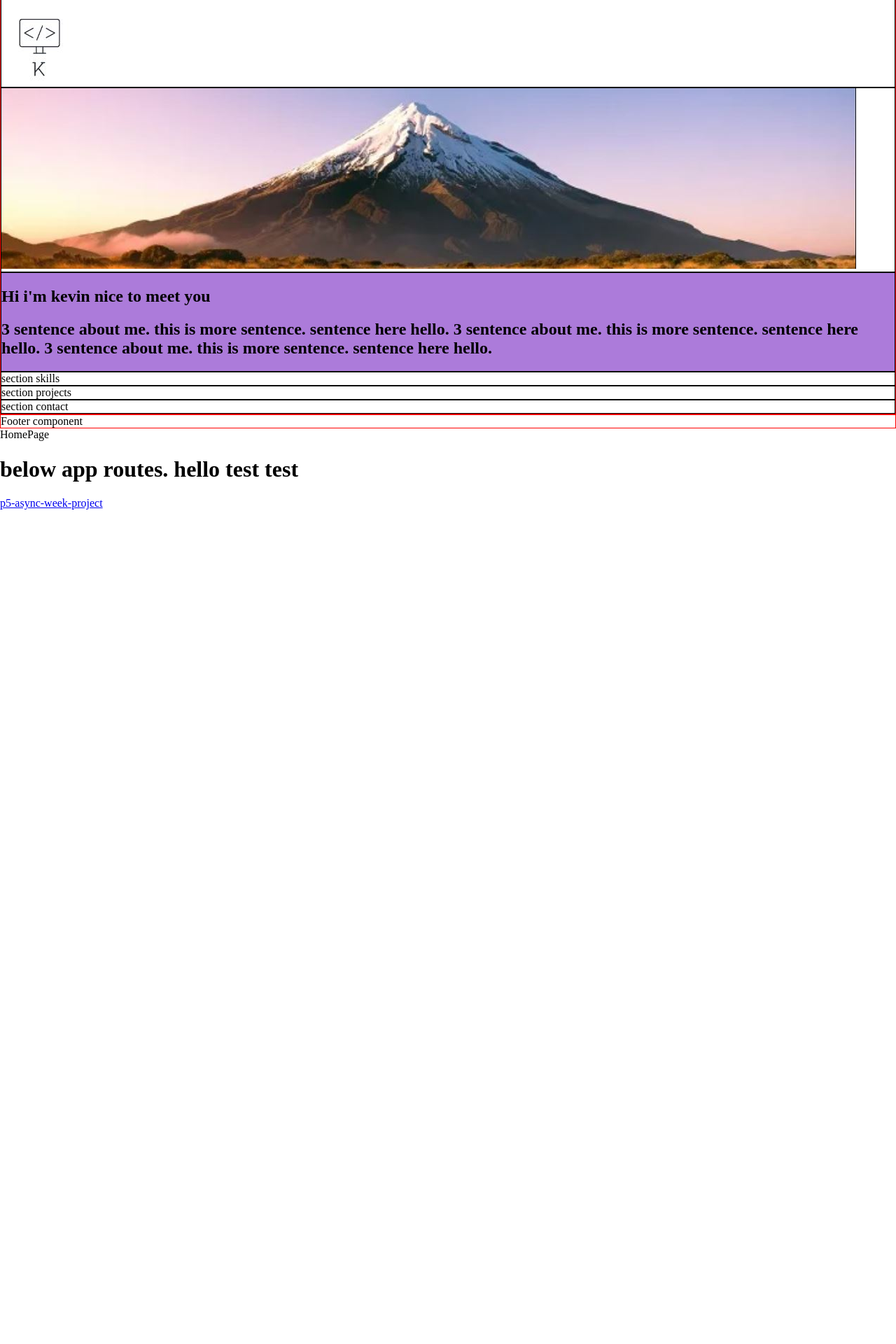
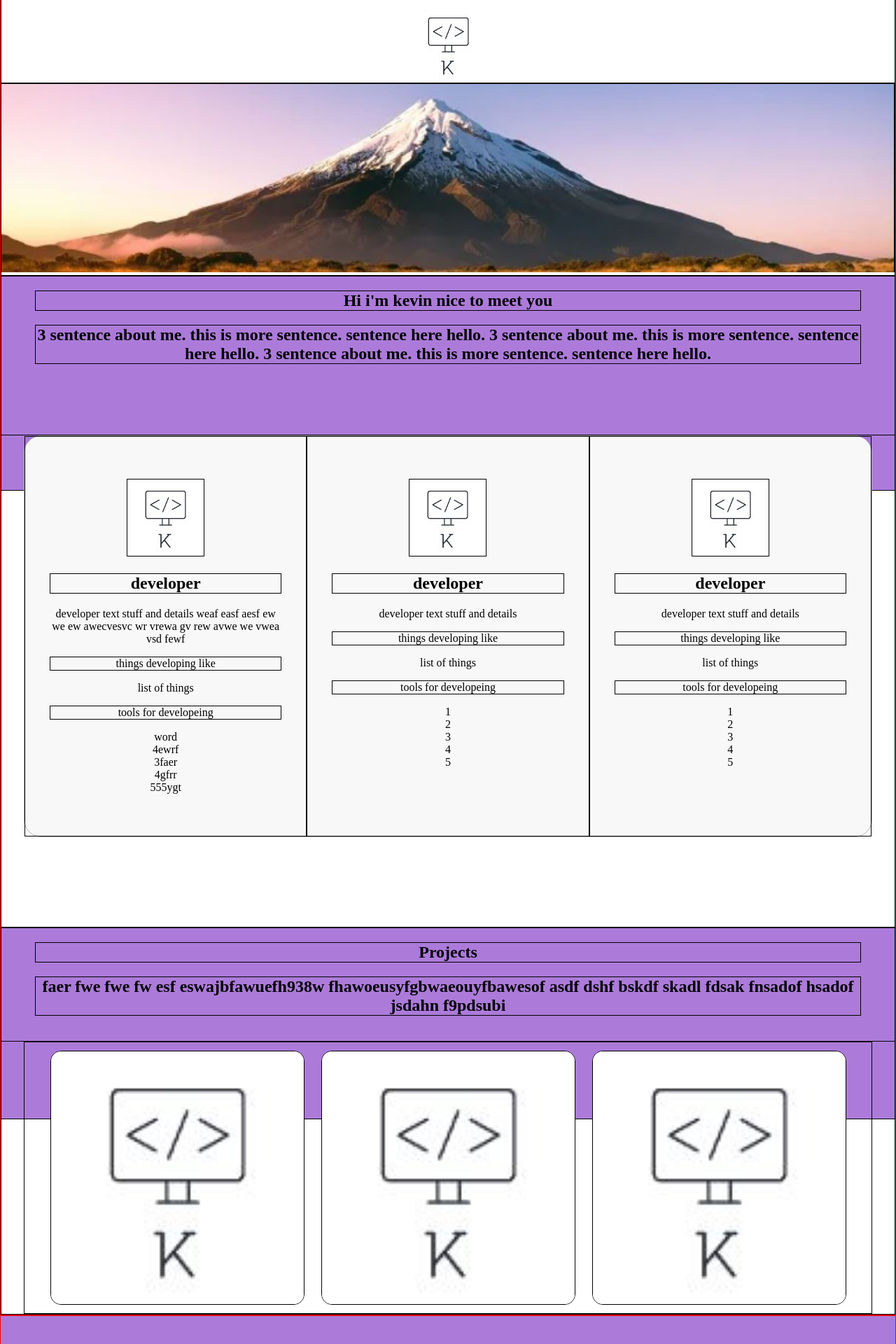
Before and after one commit to kevin-lambda/kevin-lambda.github.io, a React (Create React App) app: page / in a window 1280 px wide. Shown: the part 240-2160 px from the top of the page at 70% size. Before the commit the page ends 968 px from the top, so only its background shows below. Built offline with nearby package versions, Linux system fonts and the light colour scheme.

Commit message:
outline in place

```diff
--- a/public/style.css
+++ b/public/style.css
@@ -12,13 +12,33 @@ body {
   margin: 0rem;
 }
 
+li {
+  list-style-type: none;
+}
+
+ul {
+  margin: 0px;
+  padding: 0px;
+}
+
+/* \\\\\\\\\\\\\\\\\\\\ */
+/* \ CONTROL VARIABLES\ */
+/* \\\\\\\\\\\\\\\\\\\\ */
+
+:root {
+  --cardRadius: 25px;
+  --themeColor: rgb(172, 123, 218);
+}
+
 /* \\\\\\\\\\\\\\\\\\\\ */
 /* COMPONENT CONTAINERS */
 /* \\\\\\\\\\\\\\\\\\\\ */
 
 .comp-navbar {
   border: 1px solid rgb(255, 0, 0);
-  height: 15%;
+  /* height: 15%; */
+  display: flex;
+  justify-content: space-between;
 }
 
 .comp-main {
@@ -27,27 +47,141 @@ body {
 
 .comp-footer {
   border: 1px solid rgb(255, 0, 0);
+  background-color: var(--themeColor);
+  padding-top: 15rem;
+  padding-bottom: 3rem;
+}
+
+.footer-content {
+  border: 1px solid black;
+  text-align: center;
+}
+
+.footer-copyright {
+  padding: 1rem;
+}
+
+/* \\\\\\\\\\\\\\\\\\\\ */
+/* \\\\\\\ nav \\\\\\\\ */
+/* \\\\\\\\\\\\\\\\\\\\ */
+.nav-img {
+  border: 1px solid black;
+}
+
+.nav-button {
+  border: 1px solid black;
 }
 
 /* \\\\\\\\\\\\\\\\\\\\ */
 /* \\\ body sections \\ */
 /* \\\\\\\\\\\\\\\\\\\\ */
+
+/* \\\\\\\ HERO \\\\\\\ */
 .body-hero {
   border: 1px solid black;
+  display: flex;
+  flex-direction: column;
+  align-items: center;
 }
+
+.hero-img {
+  max-width: 200px;
+}
+
+/* \\\\\\\ SUBHERO \\\\\\\ */
+
 .body-subhero {
   border: 1px solid black;
 }
+.subhero-img {
+  min-width: 550px;
+  width: 100%;
+}
+
+/* \\\\\\\ ABOUT \\\\\\\ */
+
 .body-about {
   border: 1px solid black;
-  background-color: rgb(172, 123, 218);
+  background-color: var(--themeColor);
+  padding-bottom: 10rem;
+  padding-right: 3rem;
+  padding-left: 3rem;
 }
+
+.about1 {
+  border: 1px solid black;
+  text-align: center;
+}
+
+.about2 {
+  border: 1px solid black;
+  text-align: center;
+}
+/* \\\\\\ SKILLS \\\\\\\\ */
 .body-skills {
   border: 1px solid black;
+  margin-top: -5rem;
+  display: flex;
+  justify-content: center;
+  padding-left: 2rem;
+  padding-right: 2rem;
+  padding-bottom: 8rem;
 }
+
+.skills-flex-container {
+  border: 1px solid rgb(175, 175, 175);
+  border-radius: var(--cardRadius);
+  display: flex;
+  justify-content: center;
+  flex-direction: row;
+  background-color: rgb(248, 248, 248);
+}
+
+.skills-items-container {
+  border: 1px solid black;
+  text-align: center;
+  padding: 60px 35px;
+  flex-basis: 0;
+  flex-grow: 1;
+  flex-shrink: 1;
+}
+
+.skill-item-icon {
+  border: 1px solid black;
+}
+.skill-item-h1 {
+  border: 1px solid black;
+}
+.skill-item-p-heading {
+  border: 1px solid black;
+}
+/* \\\\\\ PROJECTS \\\\\\\\ */
+.body-projects-heading {
+  border: 1px solid black;
+  background-color: var(--themeColor);
+  padding-right: 3rem;
+  padding-left: 3rem;
+  padding-bottom: 8rem;
+}
+
 .body-projects {
   border: 1px solid black;
+  padding-left: 2rem;
+  padding-right: 2rem;
+  margin-top: -7rem;
 }
-.body-contact {
+
+.projects-items-container {
   border: 1px solid black;
+  display: flex;
+  flex-wrap: wrap;
+  justify-content: center;
 }
+
+.single-item-image {
+  border: 1px solid black;
+  margin: 0.75rem;
+  width: 30%;
+  border-radius: 15px;
+  max-width: 500px;
+}
--- a/src/components/Body.js
+++ b/src/components/Body.js
@@ -5,24 +5,114 @@ function Body() {
   return (
     <main className="comp-main">
       <section className="body-hero">
-        <h1>titles 1,2,3</h1>
-        <h2>sub title description with text and stuff</h2>
-        <img src={IMAGES.logo} alt="avatar" />
+        <h1>developer, engineer, creative</h1>
+        <h2>sub title description with text and stuff. I make stuff</h2>
+        <img className="hero-img" src={IMAGES.logo} alt="avatar" />
       </section>
       <section className="body-subhero">
-        <img src={IMAGES.subhero} alt="sub hero" />
+        <img className="subhero-img" src={IMAGES.subhero} alt="sub hero" />
       </section>
       <section className="body-about">
-        <h1>Hi i'm kevin nice to meet you</h1>
-        <h2>
+        <h1 className="about1">Hi i'm kevin nice to meet you</h1>
+        <h2 className="about2">
           3 sentence about me. this is more sentence. sentence here hello. 3
           sentence about me. this is more sentence. sentence here hello. 3
           sentence about me. this is more sentence. sentence here hello.
         </h2>
       </section>
-      <section className="body-skills"> section skills</section>
-      <section className="body-projects"> section projects</section>
-      <section className="body-contact"> section contact</section>
+      <section className="body-skills">
+        <div className="skills-flex-container">
+          <div className="skills-items-container">
+            <img
+              className="skill-item-icon"
+              src={IMAGES.logo}
+              alt="skill icon"
+            />
+            <h1 className="skill-item-h1">developer</h1>
+            <p>
+              developer text stuff and details weaf easf aesf ew we ew awecvesvc
+              wr vrewa gv rew avwe we vwea vsd fewf
+            </p>
+
+            <p className="skill-item-p-heading">things developing like</p>
+            <p>list of things</p>
+
+            <p className="skill-item-p-heading">tools for developeing</p>
+            <ul>
+              <li>word</li>
+              <li>4ewrf</li>
+              <li>3faer</li>
+              <li>4gfrr</li>
+              <li>555ygt</li>
+            </ul>
+          </div>
+          <div className="skills-items-container">
+            <img
+              className="skill-item-icon"
+              src={IMAGES.logo}
+              alt="skill icon"
+            />
+            <h1 className="skill-item-h1">developer</h1>
+            <p>developer text stuff and details</p>
+            <p className="skill-item-p-heading">things developing like</p>
+            <p>list of things</p>
+            <p className="skill-item-p-heading">tools for developeing</p>
+            <ul>
+              <li>1</li>
+              <li>2</li>
+              <li>3</li>
+              <li>4</li>
+              <li>5</li>
+            </ul>
+          </div>
+          <div className="skills-items-container">
+            <img
+              className="skill-item-icon"
+              src={IMAGES.logo}
+              alt="skill icon"
+            />
+            <h1 className="skill-item-h1">developer</h1>
+            <p>developer text stuff and details</p>
+            <p className="skill-item-p-heading">things developing like</p>
+            <p>list of things</p>
+            <p className="skill-item-p-heading">tools for developeing</p>
+            <ul>
+              <li>1</li>
+              <li>2</li>
+              <li>3</li>
+              <li>4</li>
+              <li>5</li>
+            </ul>
+          </div>
+        </div>
+      </section>
+      <section className="body-projects-heading">
+        <h1 className="about1">Projects</h1>
+        <h2 className="about2">
+          {" "}
+          faer fwe fwe fw esf eswajbfawuefh938w fhawoeusyfgbwaeouyfbawesof asdf
+          dshf bskdf skadl fdsak fnsadof hsadof jsdahn f9pdsubi
+        </h2>
+      </section>
+      <section className="body-projects">
+        <div className="projects-items-container">
+          <img
+            className="single-item-image"
+            src={IMAGES.logo}
+            alt="project 1"
+          />
+          <img
+            className="single-item-image"
+            src={IMAGES.logo}
+            alt="project 1"
+          />
+          <img
+            className="single-item-image"
+            src={IMAGES.logo}
+            alt="project 1"
+          />
+        </div>
+      </section>
     </main>
   )
 }
--- a/src/components/Footer.js
+++ b/src/components/Footer.js
@@ -3,7 +3,16 @@ import React from "react"
 function Footer() {
   return (
     <footer className="comp-footer">
-      <div>Footer component</div>
+      <div className="footer-content">
+        <div>
+          <h2>text stuff here catchphrase</h2>
+        </div>
+        <div>
+          <p>social icons</p>
+        </div>
+        <div className="footer-copyright">made by me copyright 2023</div>
+        <div>made with react</div>
+      </div>
     </footer>
   )
 }
--- a/src/components/Navbar.js
+++ b/src/components/Navbar.js
@@ -6,9 +6,8 @@ import logo from "../assets/logo.jpg"
 function Navbar() {
   return (
     <nav className="comp-navbar">
-      <div>Navbar component</div>
-      <img src={logo} alt="portoflio site logo" />
-      <button> say hi! </button>
+      <img className="nav-img" src={logo} alt="portoflio site logo" />
+      <button className="nav-button"> say hi! </button>
     </nav>
   )
 }
--- a/src/pages/HomePage.js
+++ b/src/pages/HomePage.js
@@ -7,13 +7,12 @@ function HomePage() {
       <Navbar />
       <Body />
       <Footer />
-      <div>HomePage</div>
-      <h1> below app routes. hello test test</h1>
-      <a href="https://kevin-lambda.github.io/p5-async-week-project/testWithExtension/index.html">
-        p5-async-week-project
-      </a>
     </>
   )
 }
 
+// <a href="https://kevin-lambda.github.io/p5-async-week-project/testWithExtension/index.html">
+//   p5-async-week-project
+// </a>
+
 export default HomePage
```
